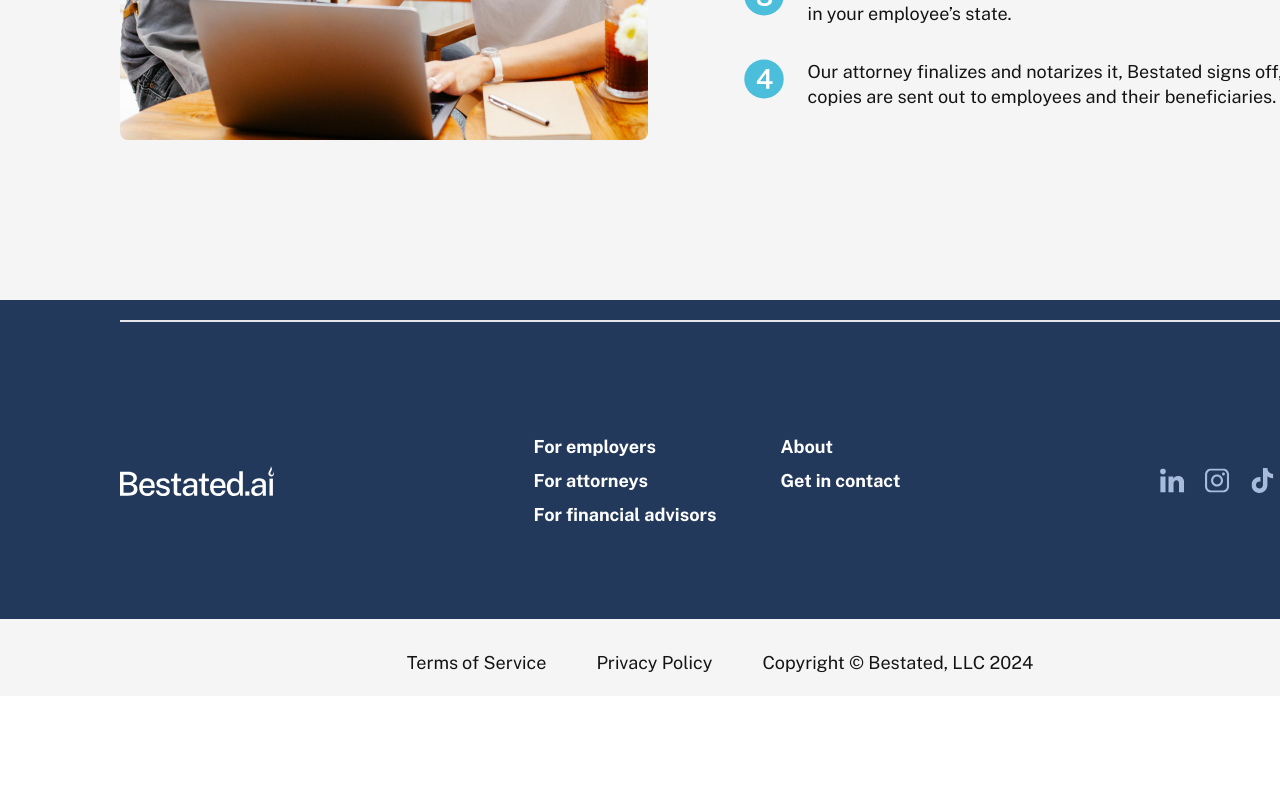
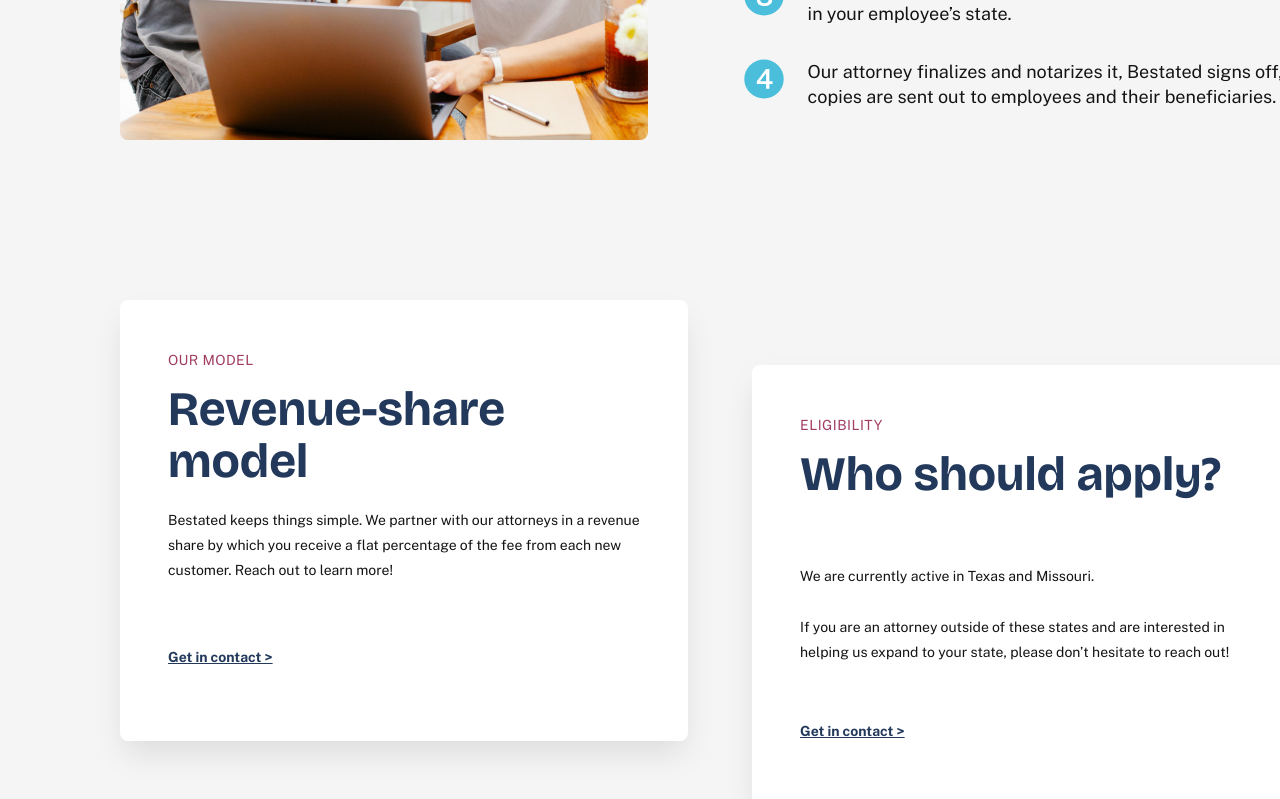
Before and after one commit to chenathy/besated-org, a React app: page /professional in a window 1280 px wide. Shown: the part 1593-2392 px from the top of the page. Before the commit the page ends 2289 px from the top, so only its background shows below. Built offline with nearby package versions, Linux system fonts and the light colour scheme.

Commit message:
Info Finished

```diff
--- a/src/App.css
+++ b/src/App.css
@@ -319,6 +319,99 @@
 }
 
 
+/* Box Box1 && Box2 */
+
+.box {
+    max-width: 568px;
+    border-radius: 8px;
+    padding: 48px;
+    gap: 32px;
+    background-color: #FFFFFF;
+    position: absolute;
+}
+
+.box1 {
+    height: 524px;
+    top: 0px;
+    left: 0px;
+    box-shadow: 0px 4px 4px -4px #0C0C0D0D;
+    box-shadow: 0px 16px 32px -4px #0C0C0D1A;
+    z-index: 1;
+}
+
+.box2 {
+    height: 545px;
+    top: 65px;
+    left: 632px;
+    box-shadow: 0px 4px 4px -4px #0C0C0D0D;
+    box-shadow: 0px 16px 32px -4px #0C0C0D1A;
+    z-index: 2;
+}
+
+.box .group {
+    width: 472px;
+    height: 212px;
+
+    display: flex;
+    flex-direction: column;
+}
+
+.group label {
+    width: 154.91px;
+    height: 26px;
+    position: relative;
+    top: 0px;
+    left: 0px;
+    font-family: 'Public Sans', sans-serif;
+    font-weight: 500;
+    size: 18px;
+    line-height: 25.2px;
+    letter-spacing: 0.03em;
+    text-align: left;
+    color: #A13D63;
+}
+
+
+.group h2 {
+    width: 472px;
+    height: 162px;
+    position: relative;
+    top: 10px;
+    left: 0px;
+    font-family: 'Bricolage Grotesque';
+    font-size: 48px;
+    font-weight: 600;
+    line-height: 52px;
+    color: #23395B;
+}
+
+
+.box p {
+    width: 472px;
+    max-height: 177px;
+    font-family: 'Public Sans', sans-serif;
+    font-weight: 400;
+    size: 18px;
+    line-height: 25.2px;
+    color: #141414;
+}
+
+
+#link-learn-more, #link-contact {
+    width: 137px;
+    height: 26px;
+    cursor: pointer;
+    font-family: 'Public Sans', sans-serif;
+    text-decoration: underline;
+    font-weight: 600;
+    size: 18px;
+    line-height: 25.2px;
+    color: #23395B;
+}
+
+
+
+
 
 
 
--- a/src/Attorneys/Attorneys.css
+++ b/src/Attorneys/Attorneys.css
@@ -1,6 +1,7 @@
 .Attorneys {
     width: 1440px;
     background-color: #F5F5F5;
+    display: flex;
     flex-direction: column;
     justify-content: center;
     align-items: center;
@@ -10,7 +11,8 @@
 
 .Attorneys .How {
     max-height: 1172px;
-    padding: 96px 120px 160px 120px;
+    margin: 96px 120px 160px 120px;
+
 }
 
 .Attorneys .How .intro {
@@ -34,3 +36,29 @@
 .Attorneys .How .intro p span {
     font-weight: 600;
 }
+
+
+.Attorneys .Info {
+    width: 1200px;
+    height: 510px;
+    border-radius: 8px;
+
+
+    position: relative;
+    margin-bottom: 160px;
+    justify-content: space-between;
+}
+
+.Attorneys .Info .box {
+    max-height: 345px;
+    display: grid;
+}
+
+
+.Attorneys .Info .box1 .group {
+    max-height: 158px;
+}
+
+.Attorneys .Info .box .group {
+    max-height: 106px;
+}
--- a/src/Attorneys/index.js
+++ b/src/Attorneys/index.js
@@ -86,6 +86,42 @@
                 </div>
             </div>
 
+            <div className='Info'>
+
+                <div className='box box1'>
+
+                    <div className='group'>
+                        <label>OUR MODEL</label>
+                        <h2>Revenue-share model</h2>
+                    </div>
+
+                    <p>
+                        Bestated keeps things simple.
+                        We partner with our attorneys in a revenue share by which you receive a flat percentage of the fee from each new customer.
+                        Reach out to learn more!
+                    </p>
+
+                    <p id="link-contact">Get in contact &gt;</p>
+                    {/* <a href='temp'>Learn more &gt;</a> */}
+                </div>
+
+                <div className='box box2'>
+                    <div className='group'>
+                        <label>ELIGIBILITY</label>
+                        <h2>Who should apply?</h2>
+                    </div>
+
+                    <p>
+                        We are currently active in Texas and Missouri.
+                        <br/><br/>
+                        If you are an attorney outside of these states and are interested in helping us expand to your state, please don’t hesitate to reach out!
+                    </p>
+                    {/* <a href='temp'>Learn more &gt;</a> */}
+                    <p id="link-contact">Get in contact &gt;</p>
+
+                </div>
+
+            </div>
         </div>
     )
 
--- a/src/HomePage/Home.css
+++ b/src/HomePage/Home.css
@@ -95,34 +95,6 @@
 }
 
 
-.Wills .box {
-    max-width: 568px;
-    border-radius: 8px;
-    padding: 48px;
-    gap: 32px;
-    background-color: #FFFFFF;
-    position: absolute;
-}
-
-.Wills .box1 {
-    height: 524px;
-    top: 0px;
-    left: 0px;
-    box-shadow: 0px 4px 4px -4px #0C0C0D0D;
-    box-shadow: 0px 16px 32px -4px #0C0C0D1A;
-    z-index: 1;
-}
-
-.Wills .box2 {
-    height: 545px;
-    top: 65px;
-    left: 632px;
-    box-shadow: 0px 4px 4px -4px #0C0C0D0D;
-    box-shadow: 0px 16px 32px -4px #0C0C0D1A;
-    z-index: 2;
-}
-
-
 .Wills .pic {
     width: 125px;
     height: 125px;
@@ -133,67 +105,7 @@
     background-color: transparent;
 }
 
-.box .group {
-    width: 472px;
-    height: 212px;
 
-    display: flex;
-    flex-direction: column;
-}
-
-.group label {
-    width: 154.91px;
-    height: 26px;
-    position: relative;
-    top: 0px;
-    left: 0px;
-    font-family: 'Public Sans', sans-serif;
-    font-weight: 500;
-    size: 18px;
-    line-height: 25.2px;
-    letter-spacing: 0.03em;
-    text-align: left;
-    color: #A13D63;
-}
-
-
-.group h2 {
-    width: 472px;
-    height: 162px;
-    position: relative;
-    top: 10px;
-    left: 0px;
-    font-family: 'Bricolage Grotesque';
-    font-size: 48px;
-    font-weight: 600;
-    line-height: 52px;
-    color: #23395B;
-}
-
-
-.box p {
-    width: 472px;
-    max-height: 177px;
-    font-family: 'Public Sans', sans-serif;
-    font-weight: 400;
-    size: 18px;
-    line-height: 25.2px;
-    color: #141414;
-}
-
-
-#link-learn-more {
-    width: 114px;
-    height: 26px;
-    cursor: pointer;
-    font-family: 'Public Sans', sans-serif;
-    text-decoration: underline;
-    font-weight: 600;
-    size: 18px;
-    line-height: 25.2px;
-    color: #23395B;
-    ;
-}
 
 /* .box a {
     width: 114px;
```
